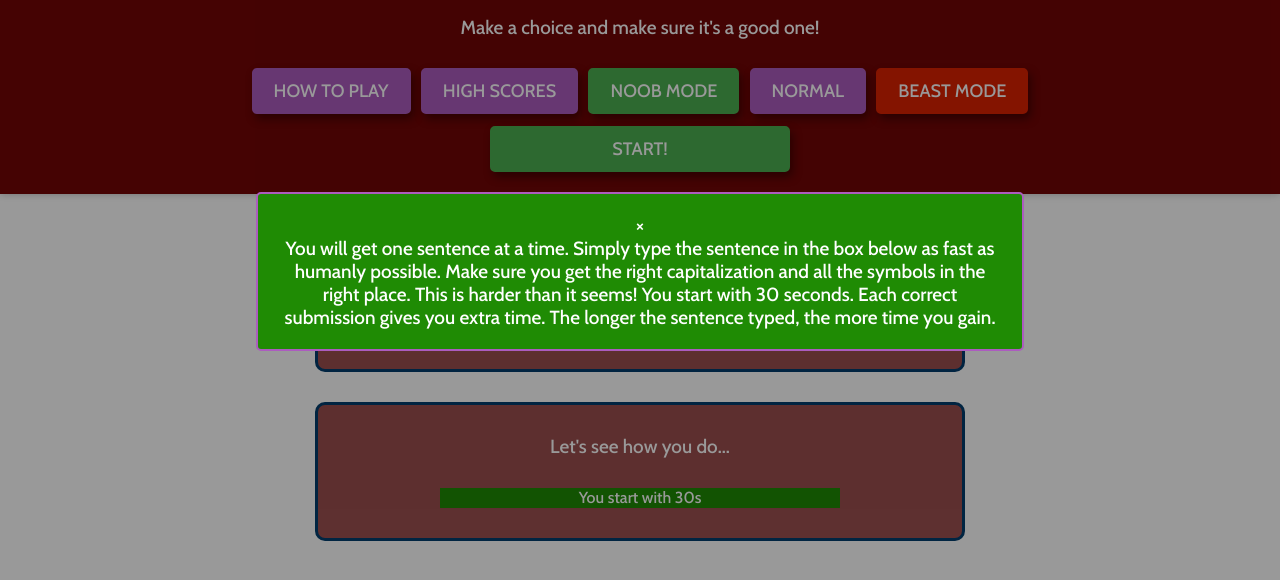
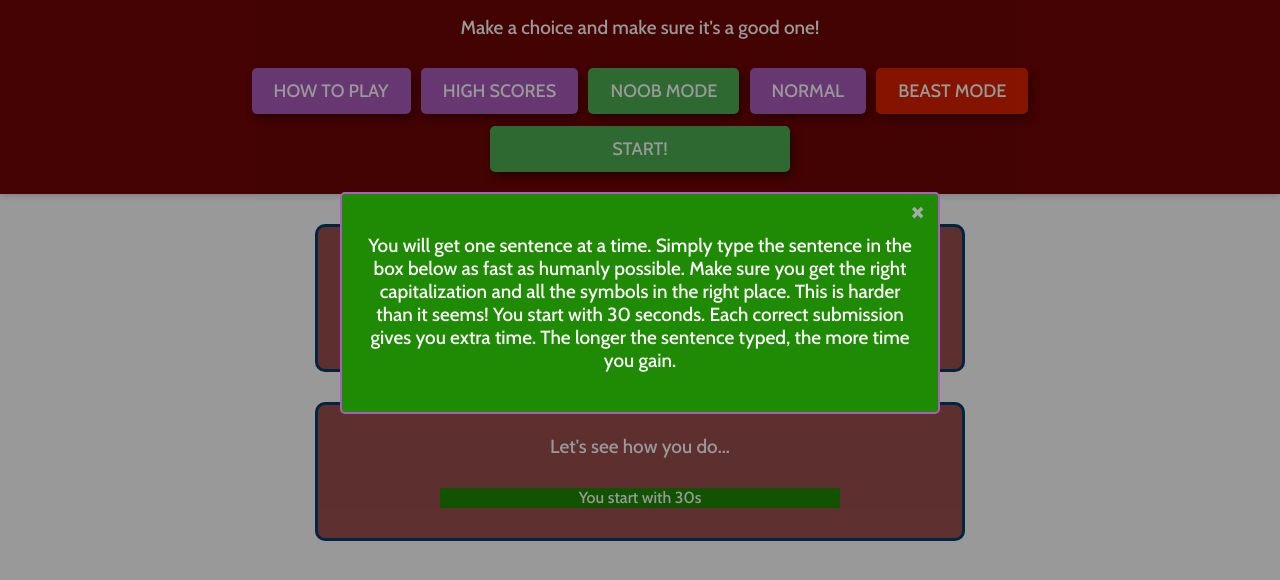
Before and after one commit to aharapu/TypeFast, a plain HTML site: page TypeFast-JSView/index.html in a window 1280 px wide. Both pictures are taken after a click on the button "HOW TO PLAY". Drawn offline with nearby package versions, Linux system fonts and the light colour scheme.

Commit message:
improve modal css

```diff
--- a/TypeFast-JSView/style/modal.css
+++ b/TypeFast-JSView/style/modal.css
@@ -15,22 +15,28 @@
 .modal-content {
 	font-size: 18px;
 	background-color: hsl(108, 94%, 28%);
-	margin: 15% auto;
-	padding: 20px;
+	width: 60%;
+	max-width: 600px;
 	border: 2px solid #ac5cbf;
 	border-radius: 5px;
-	width: 60%;
+	padding: 40px 20px;
+	margin: 15% auto;
+	position: relative;
 }
 
 /* The Close Button */
-.close {
+#close {
+	position: absolute;
+	right: 15px;
+	top: 0;
+
 	color: #aaa;
 	float: right;
 	font-size: 28px;
 	font-weight: bold;
 }
-.close:hover,
-.close:focus {
+#close:hover,
+#close:focus {
 	color: black;
 	text-decoration: none;
 	cursor: pointer;
```
